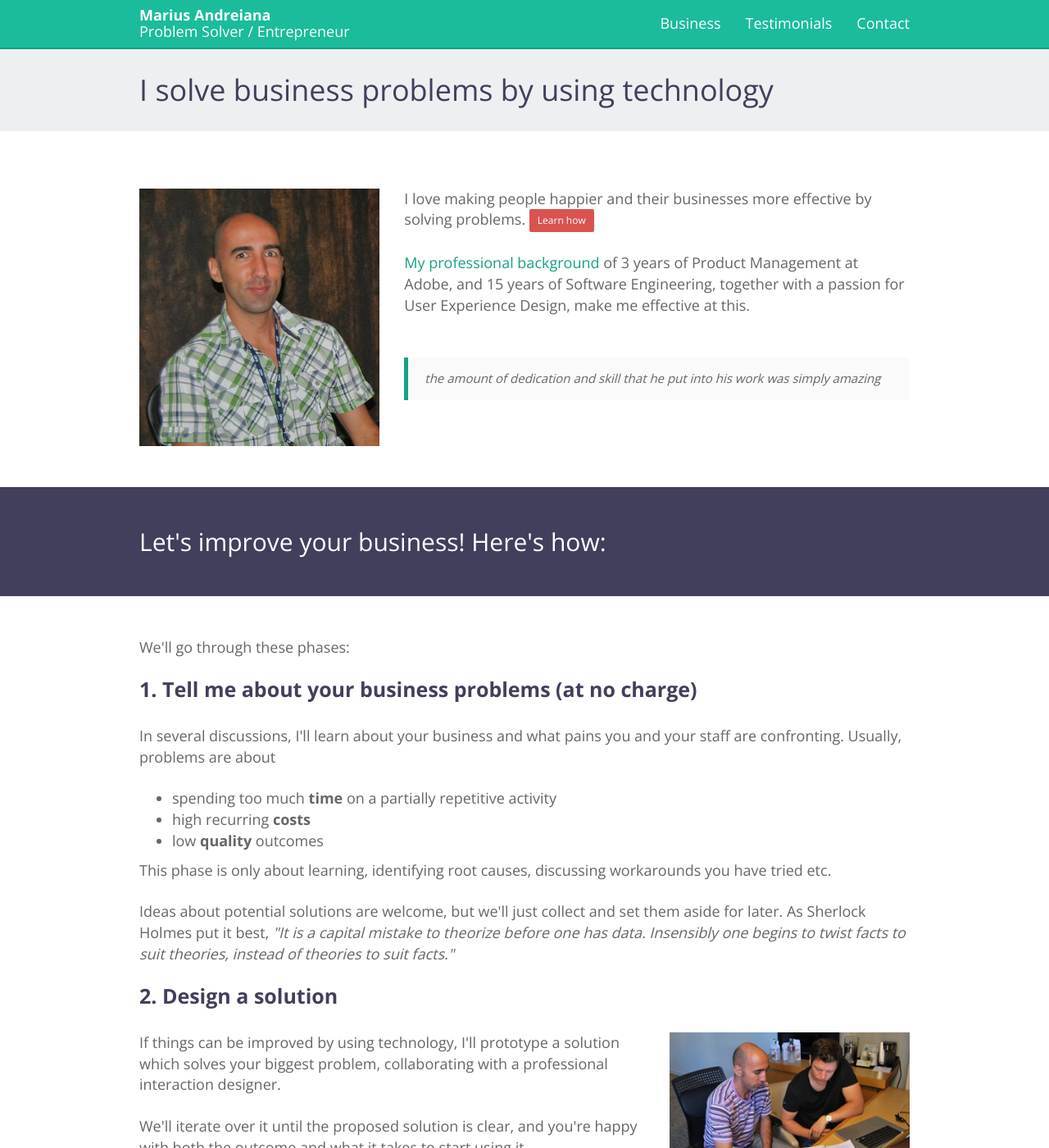
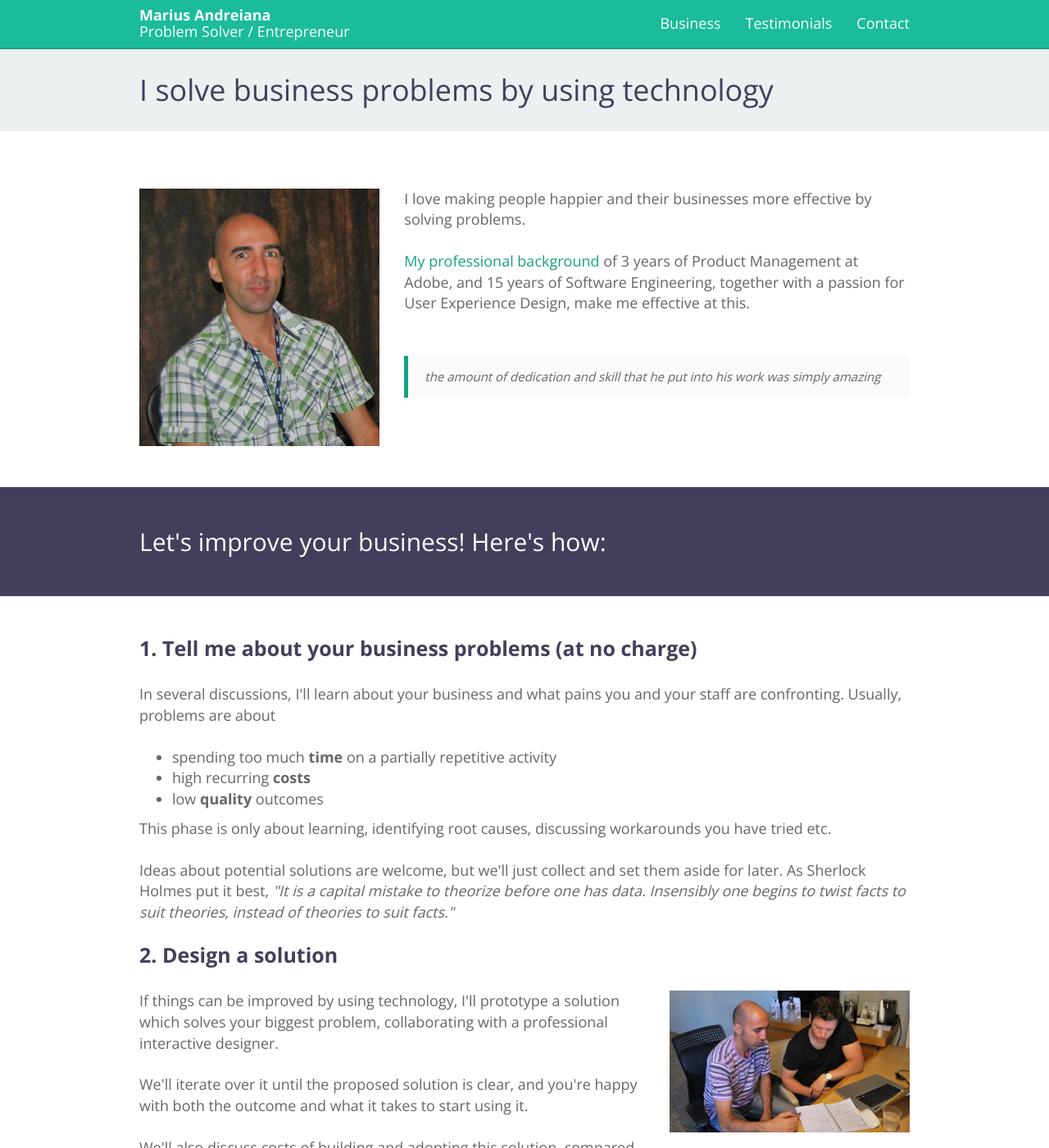
Before and after one commit to mariusa/mariusa.github.io, a Jekyll site: the page built from index.html, in a window 1280 px wide and 1400 px high. Shown: the whole window at 82% size. Built offline with Jekyll 4.4.1, drawn with Linux system fonts in a browser that asks for light colours; nearby versions of some CDN libraries; Markdown is read by kramdown in place of the engine named in the settings.

Commit message:
minor wording

```diff
--- a/index.html
+++ b/index.html
@@ -26,7 +26,7 @@ layout: default
               <img src="img/marius-green.png" class="img-responsive" alt="">
             </div>
           <div class="col-sm-8 col-sm-offset-0">
-             <p>I love making people happier and their businesses more effective by solving problems. <a href="#how" class="btn btn-danger btn-sm">Learn how</a></p>
+             <p>I love making people happier and their businesses more effective by solving problems. <!--<a href="#how" class="btn btn-danger btn-sm">Learn how</a>--></p>
               <p><a href="http://www.linkedin.com/profile/view?id=4786140" target="_blank">My professional background</a> of 3 years of Product Management at Adobe, and 15 years of Software Engineering, together with a passion for User Experience Design, make me effective at this.
               </p>
               <br>
@@ -75,7 +75,7 @@ layout: default
                 <div class="container">
                         <div class="row">
                                 <div class="col-sm-12">
-                                        <p>We'll go through these phases:</p>
+                                        <!-- <p>We'll go through these phases:</p> -->
 
                                         <h2 class="section-title strong">1. Tell me about your business problems (at no charge)</h2>
 
@@ -106,8 +106,7 @@ layout: default
                                         <div class="row">
                                                 <div class="col-sm-8">
                                                         <p>If things can be improved by using technology, I'll prototype a solution which
-                                                        solves your biggest problem, collaborating with a professional interaction
-                                                        designer.<br></p>
+                                                        solves your biggest problem, collaborating with a professional interactive designer.<br></p>
 
                                                         <p>We'll iterate over it until the proposed solution is clear, and you're happy
                                                         with both the outcome and what it takes to start using it.</p>
@@ -142,7 +141,7 @@ layout: default
                                         make adjustments to further improve them.</p>
                                 </div>
                         </div><!-- /.row -->
-                        <a class="btn btn-danger btn-lg" href="contact.html">Contact me</a><br>
+                        <a class="btn btn-danger btn-lg" href="contact.html">Contact</a><br>
                 </div><!-- /.container -->
         </div><!-- /.section -->
 
```
